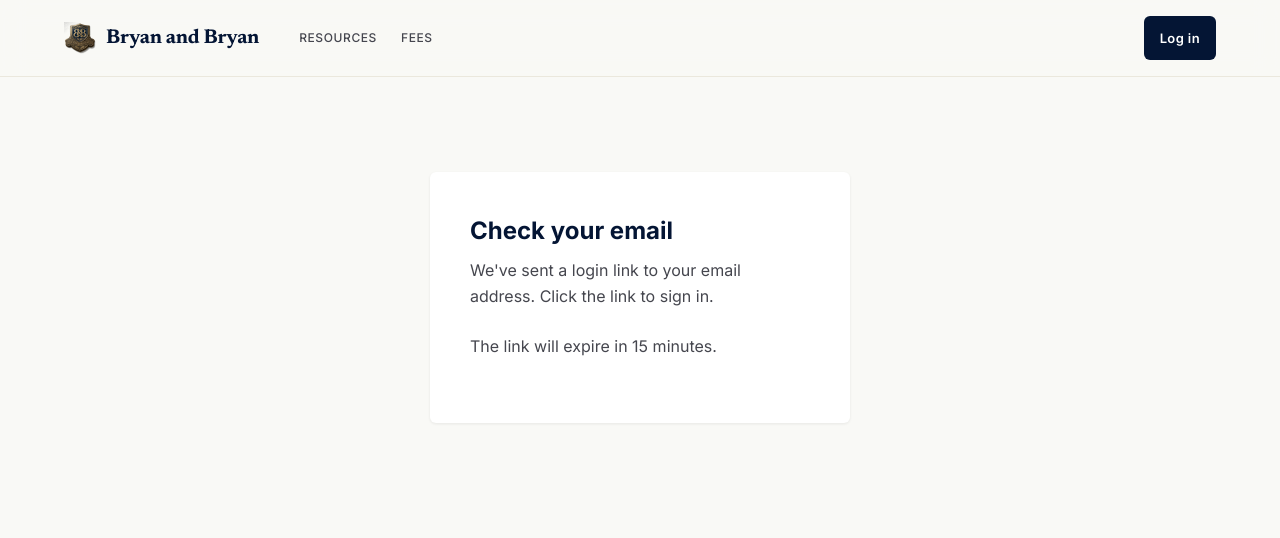
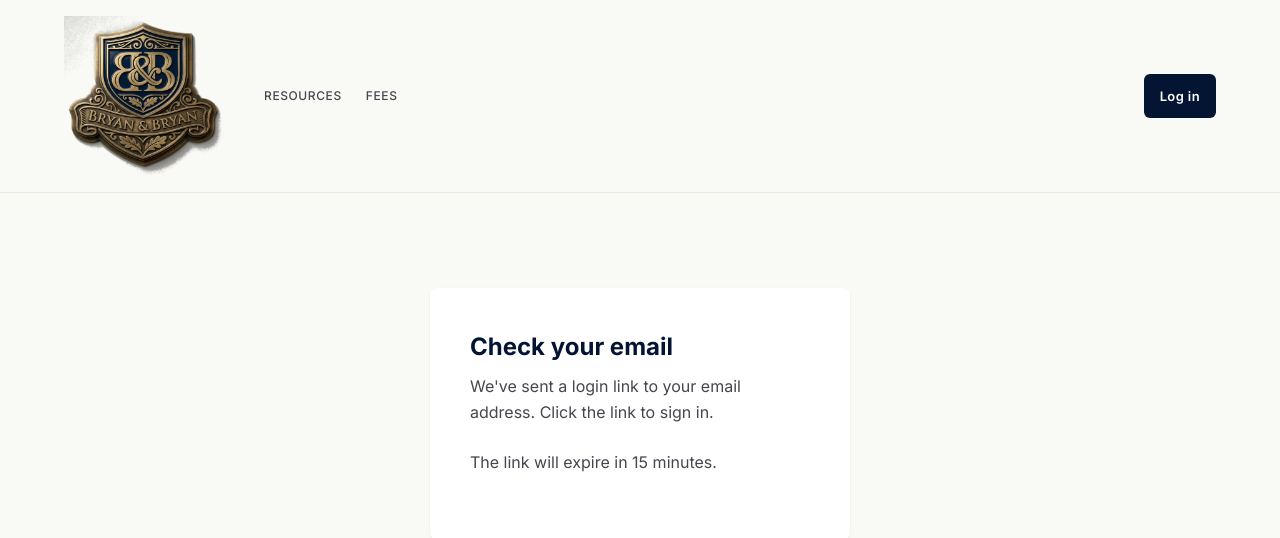
Before and after one commit to bilton11/bryanandbryan, a Flask app: page /auth/check-email in a window 1280 px wide. Shown: the top 538 px of the page. Run offline with Flask 3, Linux system fonts and the light colour scheme.

Commit message:
feat(ui): make B&B shield the topnav brand mark (5x larger, drops wordmark)
The shield is now the standalone brand identity in the topnav — bumped
from 2rem to 10rem and the "Bryan and Bryan" wordmark span is removed
since the logo already contains the wordmark on its banner. Promoted
the <img> from decorative (aria-hidden, empty alt) to the actual brand
element with proper alt text + an aria-label on the link.

Co-Authored-By: Claude Opus 4.6 (1M context) <noreply@anthropic.com>

```diff
--- a/app/static/css/main.css
+++ b/app/static/css/main.css
@@ -1222,14 +1222,10 @@ fieldset {
 }
 
 .topnav__brand-logo {
-  width: 2rem;
-  height: 2rem;
+  width: 10rem;
+  height: 10rem;
   object-fit: contain;
   flex-shrink: 0;
-}
-
-.topnav__brand-text {
-  display: inline-block;
 }
 
 .topnav__links {
--- a/app/templates/base.html
+++ b/app/templates/base.html
@@ -22,12 +22,10 @@
 
     <header class="topnav" role="banner">
         <div class="topnav__inner">
-            <a href="{{ url_for('main.index') }}" class="topnav__brand">
+            <a href="{{ url_for('main.index') }}" class="topnav__brand" aria-label="Bryan and Bryan — Home">
                 <img class="topnav__brand-logo"
                      src="{{ url_for('static', filename='img/logo.png') }}"
-                     alt=""
-                     aria-hidden="true">
-                <span class="topnav__brand-text">Bryan and Bryan</span>
+                     alt="Bryan and Bryan">
             </a>
 
             {% if current_user.is_authenticated %}
```
